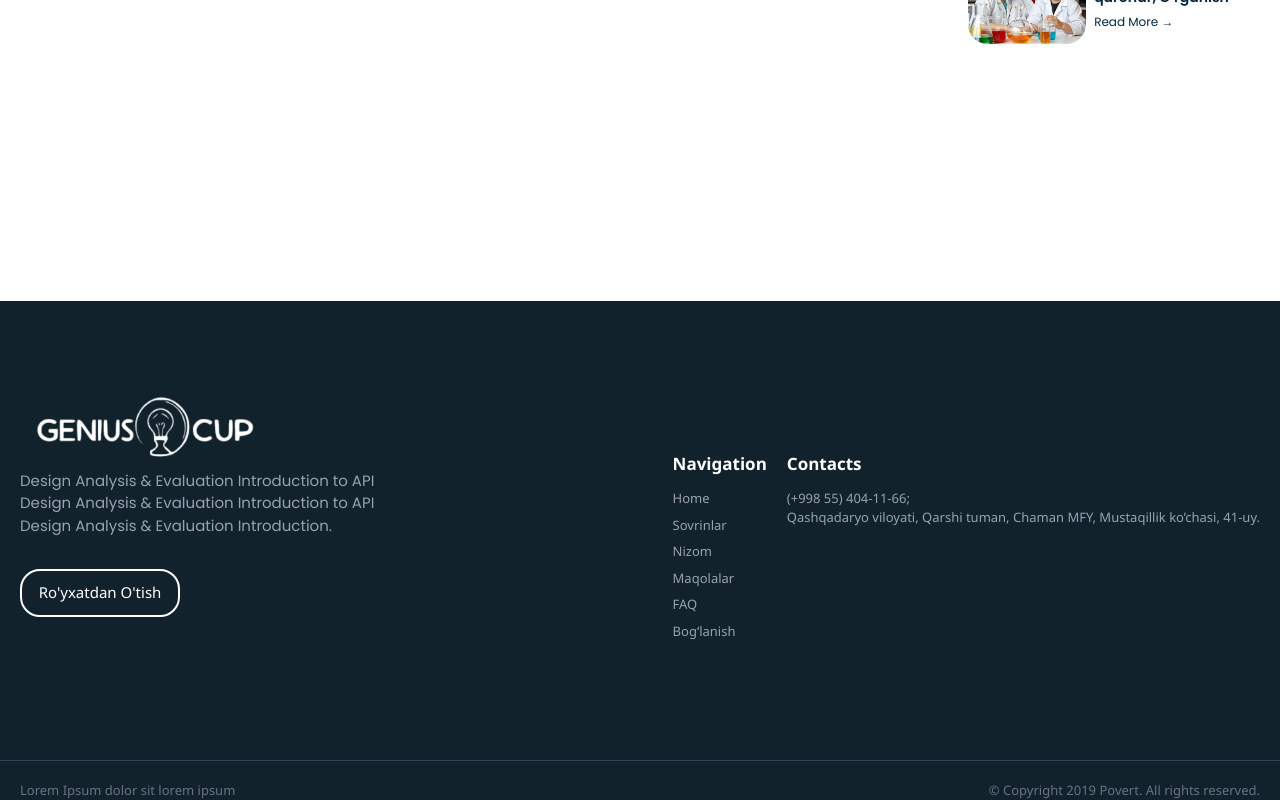
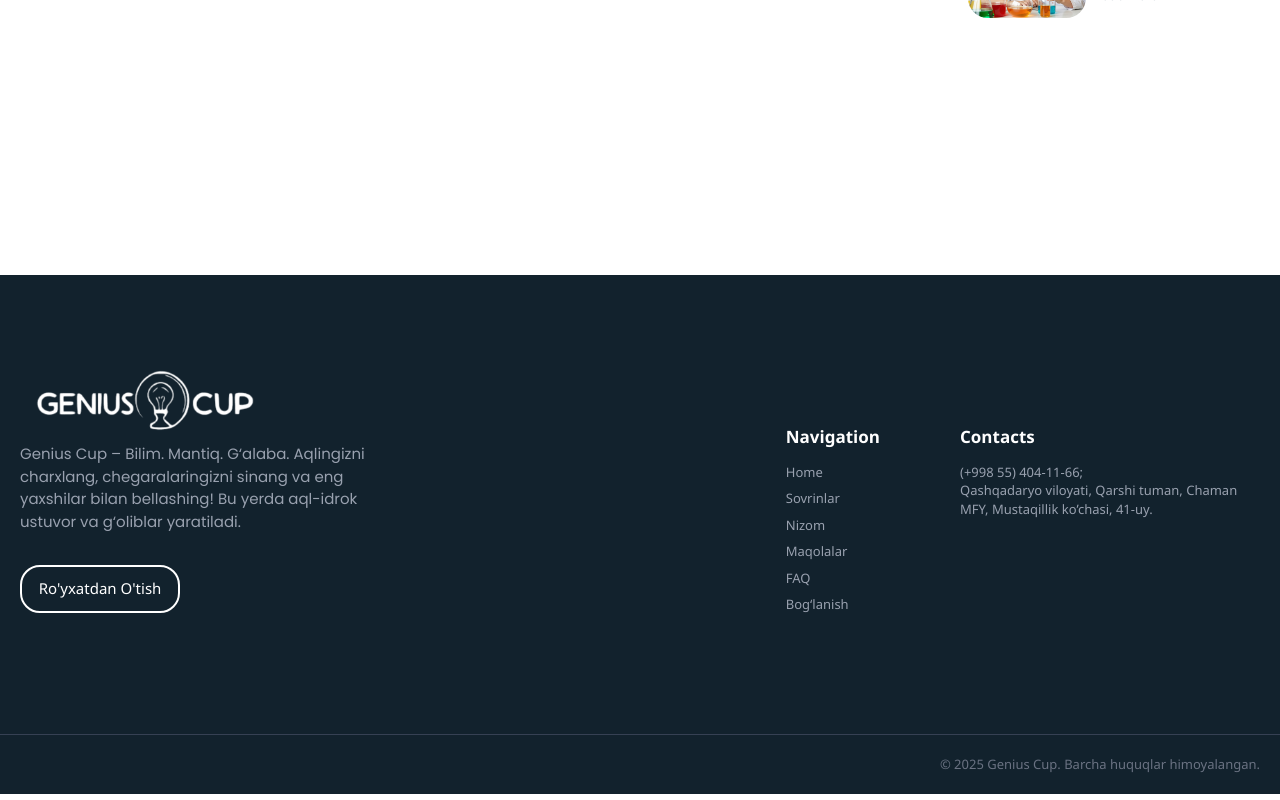
Before and after one commit to alienorar/Genius-Cup-full, a React (Vite) app: page /maqolalar in a window 1280 px wide. Shown: the part 826-1626 px from the top of the page. Built offline with nearby package versions, Linux system fonts and the light colour scheme.

Commit message:
links added

```diff
--- a/src/components/footer/index.tsx
+++ b/src/components/footer/index.tsx
@@ -8,9 +8,9 @@ const Footer: React.FC = () => {
         <div className="flex flex-col justify-between lg:w-[370px]">
           <img src={GnsWhite} alt="white logo" className="w-[250px]" />
           <p className="text-gray-400 text-[16px] sm:text-[14px] md:text-[15px] poppin">
-            Design Analysis & Evaluation Introduction to API Design Analysis &
-            Evaluation Introduction to API Design Analysis & Evaluation
-            Introduction.
+            Genius Cup – Bilim. Mantiq. G‘alaba.
+            Aqlingizni charxlang, chegaralaringizni sinang va eng yaxshilar bilan bellashing!
+            Bu yerda aql-idrok ustuvor va g‘oliblar yaratiladi.
           </p>
           <button className="relative mt-8 h-12 w-40 overflow-hidden border-[2px] border-[#FFFF] text-[16px] sm:text-[14px] md:text-[15px] rounded-[20px] text-[#FFFF] font-[500] poppin transition-all duration-200 before:absolute before:bottom-0 before:left-0 before:right-0 before:top-0 before:m-auto before:h-0 before:w-0 before:rounded-sm before:bg-[#1E9FD9] before:duration-300 before:ease-out hover:text-white hover:shadow-[#1E9FD9] hover:before:h-40 hover:before:w-40 hover:before:opacity-80">
             <a
@@ -24,7 +24,7 @@ const Footer: React.FC = () => {
           </button>
         </div>
 
-        <div className="flex justify-between gap-5">
+        <div className="flex justify-between lg:gap-[80px] gap-5">
           {/* Navigation Links */}
           <div>
             <h3 className="text-lg sm:text-[16px] md:text-[17px] font-semibold">Navigation</h3>
@@ -44,7 +44,7 @@ const Footer: React.FC = () => {
             <p className="text-gray-400 text-sm sm:text-[12px] md:text-[13px] mt-3">
               (+998 55) 404-11-66;
             </p>
-            <p className="text-gray-400 text-sm sm:text-[12px] md:text-[13px]">
+            <p className="text-gray-400 text-sm sm:text-[12px] md:text-[13px] lg:w-[300px] w-[220px]">
               Qashqadaryo viloyati, Qarshi tuman, Chaman MFY, Mustaqillik ko’chasi, 41-uy.
             </p>
           </div >
@@ -52,9 +52,9 @@ const Footer: React.FC = () => {
       </div >
 
       {/* Bottom Text */}
-      <div className="mt-10 border-t border-gray-700 pt-5 flex justify-between text-center text-gray-500 text-sm sm:text-[12px] md:text-[13px] custom-container" >
-        <p>Lorem Ipsum dolor sit lorem ipsum</p>
-        <p>© Copyright 2019 Povert. All rights reserved.</p>
+      <div className="mt-10 border-t border-gray-700 py-5 flex justify-between text-center text-gray-500 text-sm sm:text-[12px] md:text-[13px] custom-container" >
+        <p></p>
+        <p>© 2025 Genius Cup. Barcha huquqlar himoyalangan.</p>
       </div >
     </footer >
   );
--- a/src/modules/boglanish/index.tsx
+++ b/src/modules/boglanish/index.tsx
@@ -24,20 +24,20 @@ const ContactSection = () => {
             </div>
             {/* Social Media Links */}
             <div className="grid grid-cols-2 gap-4 items-center  justify-center max-w-xs mt-6">
-              <a href="#" className="flex items-center  text-gray-700 hover:text-pink-500">
+              <a href="https://www.instagram.com/asianuniversity_edu/" className="flex items-center space-x-2  text-gray-700 hover:text-pink-500">
                 <img src={Instagram} alt="instagram" />
                 <span className="poppin">Instagram</span>
               </a>
-              <a href="#" className="flex items-center space-x-2 text-gray-700 hover:text-red-600">
-                <img src={Youtube} alt="instagram" />
+              <a href="https://www.youtube.com/@asianuniversity_edu" className="flex items-center space-x-2 text-gray-700 hover:text-red-600">
+                <img src={Youtube} alt="you tube" />
                 <span className="poppin">YouTube</span>
               </a>
-              <a href="#" className="flex items-center space-x-2 text-gray-700 hover:text-[#1E9FD9]">
-                <img src={Telegram} alt="instagram" />
+              <a href="https://t.me/asianuniversity_edu" className="flex items-center space-x-2 text-gray-700 hover:text-[#1E9FD9]">
+                <img src={Telegram} alt="telegram" />
                 <span className="poppin">Telegram</span>
               </a>
-              <a href="#" className="flex items-center space-x-2 text-gray-700 hover:text-black">
-                <img src={Twitter} alt="instagram" />
+              <a href="https://x.com/atu_uz" className="flex items-center space-x-2 text-gray-700 hover:text-black">
+                <img src={Twitter} alt="twitter" />
                 <span className="poppin">Twitter</span>
               </a>
             </div>
--- a/src/modules/maqolalar/index.tsx
+++ b/src/modules/maqolalar/index.tsx
@@ -47,10 +47,6 @@ const NewsSection: React.FC = () => {
         animate={{ opacity: 1, y: 0 }}
         transition={{ duration: 0.8, ease: "easeOut" }}
         className="mb-8 text-center poppin">
-        {/* Subheading - "Maqolalar" */}
-        <p className="text-sm sm:text-xl poppin md:text-[16px] text-[#1E9FD9] font-medium mb-1">
-          Maqolalar
-        </p>
 
         {/* Main Heading - "Yangilik va Maqolalar" */}
         <h2 className="text-2xl sm:text-3xl md:text-[40px] font-semibold poppin text-black">
```
